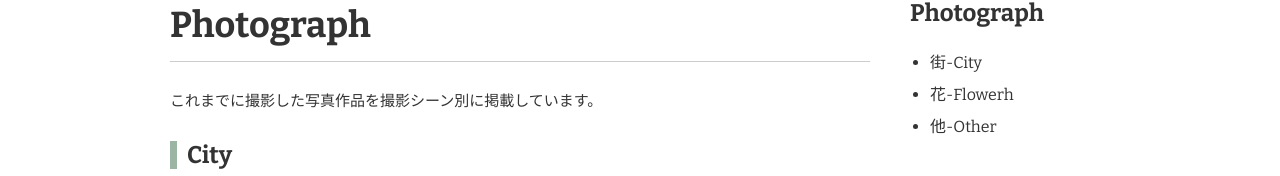
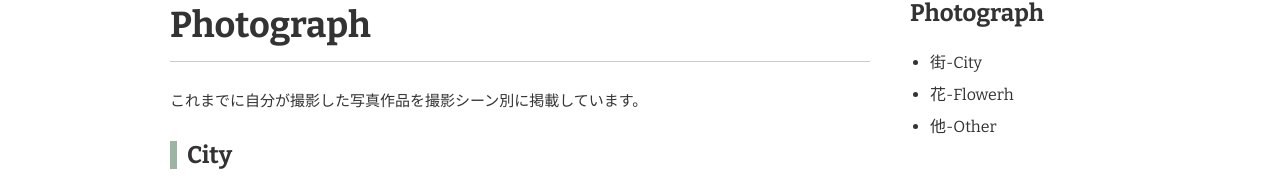
Before and after one commit to suzuki0822/portfolio, a plain HTML site: page photograph.html in a window 1280 px wide. Shown: the part 146-322 px from the top of the page. Drawn offline with nearby package versions, Linux system fonts and the light colour scheme.

Commit message:
Update photograph.html

```diff
--- a/photograph.html
+++ b/photograph.html
@@ -32,7 +32,7 @@
         <div class="content">
             <div class="main">
                 <h1>Photograph</h1>
-                <p>これまでに撮影した写真作品を撮影シーン別に掲載しています。</p>
+                <p>これまでに自分が撮影した写真作品を撮影シーン別に掲載しています。</p>
                 <section id="city">
                     <h2 class="icon">City</h2>
                     <ul class="clearfix photograph-list">
```
